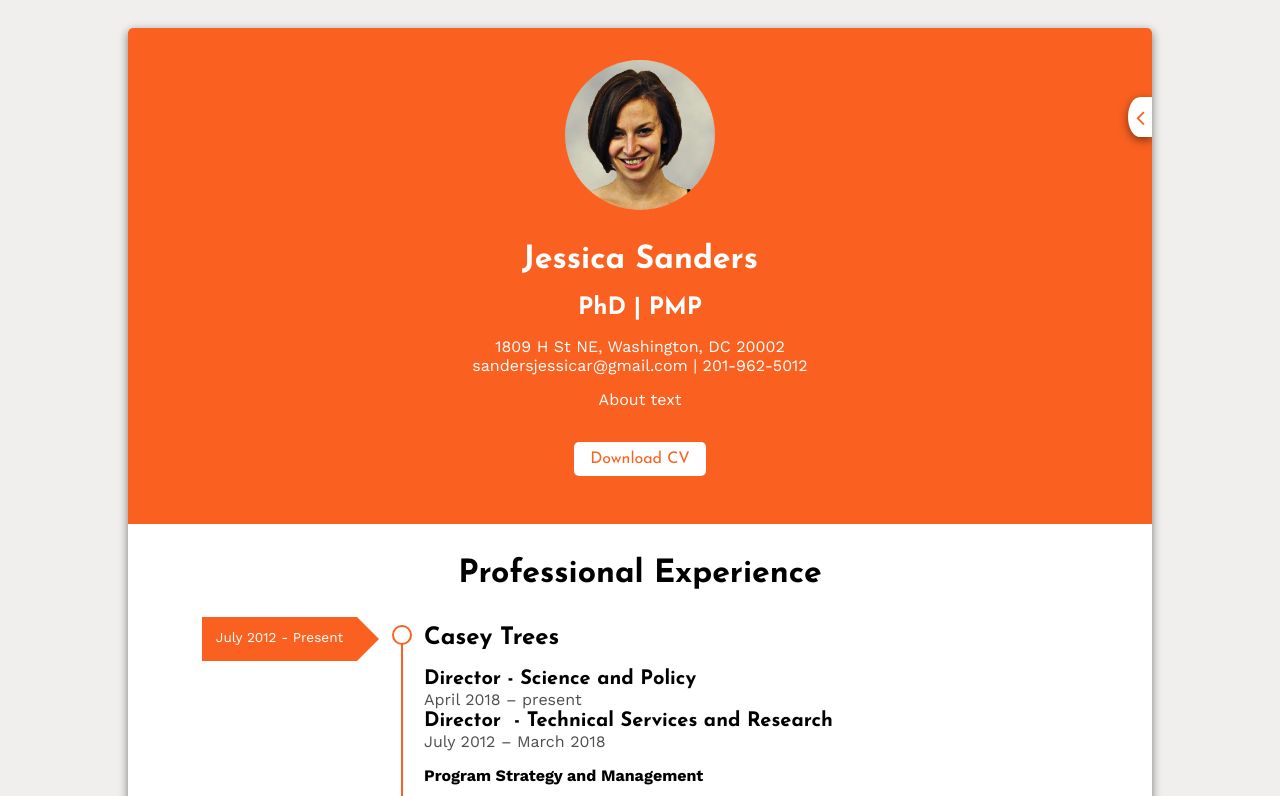
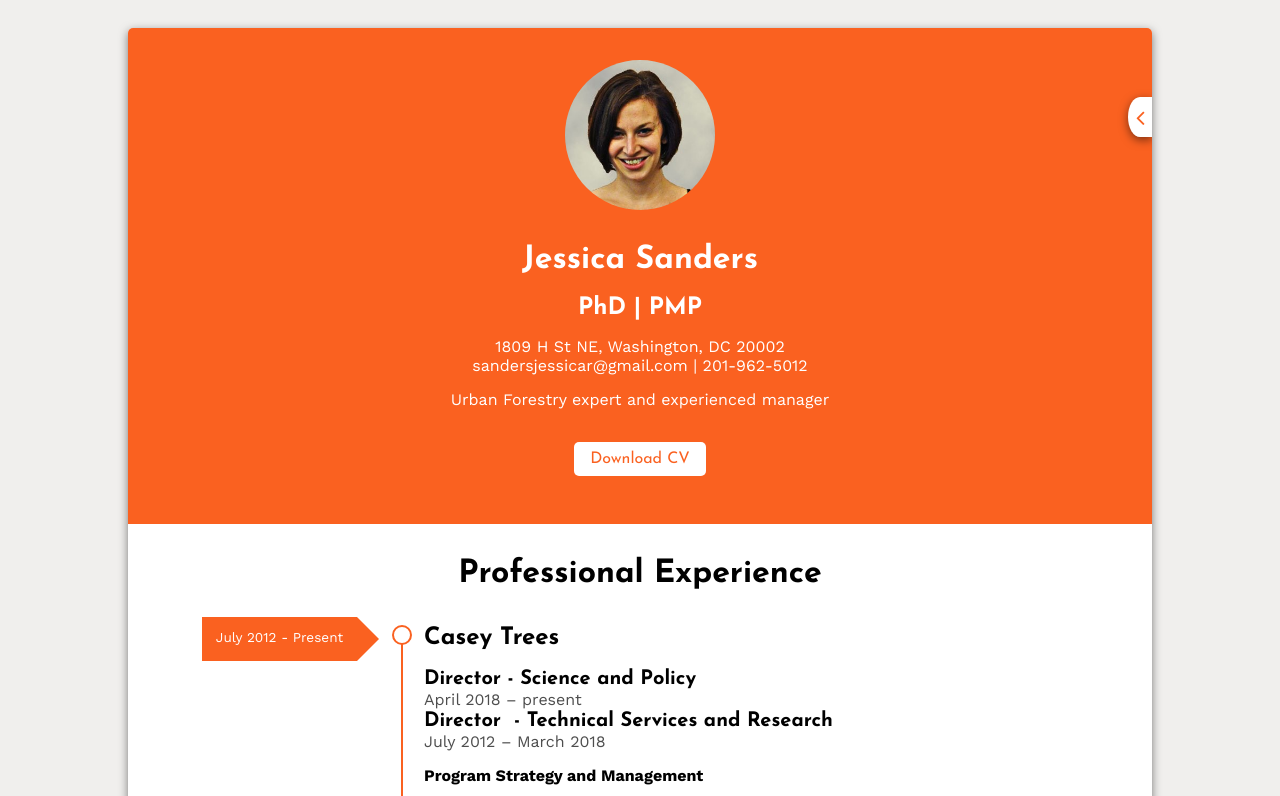
Before and after one commit to ecupaio/dr-jess-sanders, a Jekyll site: the page built from index.md, in a window 1280 px wide and 900 px high, cut to the strip 104-900 px from the top of the window. Built offline with Jekyll 4.4.1, drawn with Linux system fonts in a browser that asks for light colours; nearby versions of some CDN libraries.

Commit message:
no message

```diff
--- a/_config.yml
+++ b/_config.yml
@@ -4,7 +4,7 @@ description: Urban Forester
 meta_img:
 twitter:
 favicon: tree.png
-baseurl: '/'
+baseurl: ''
 url: 'https://jessicasandersphd.com'
 gtm:
 timezone: America/New York
--- /dev/null
+++ b/google1d8c63c15c6521f2.html
@@ -0,0 +1 @@
+google-site-verification: google1d8c63c15c6521f2.html
--- a/index.md
+++ b/index.md
@@ -85,7 +85,8 @@ experience:
       * Created and planned TAP workshops and certificate programs for graduate students and faculty.
       * Created promotional materials for the program.
 
-about: About text
+about: |-
+  Urban Forestry expert and experienced manager
 teaching:
 - school: University of Maryland College Park
   logo: maryland_logo.svg
```
